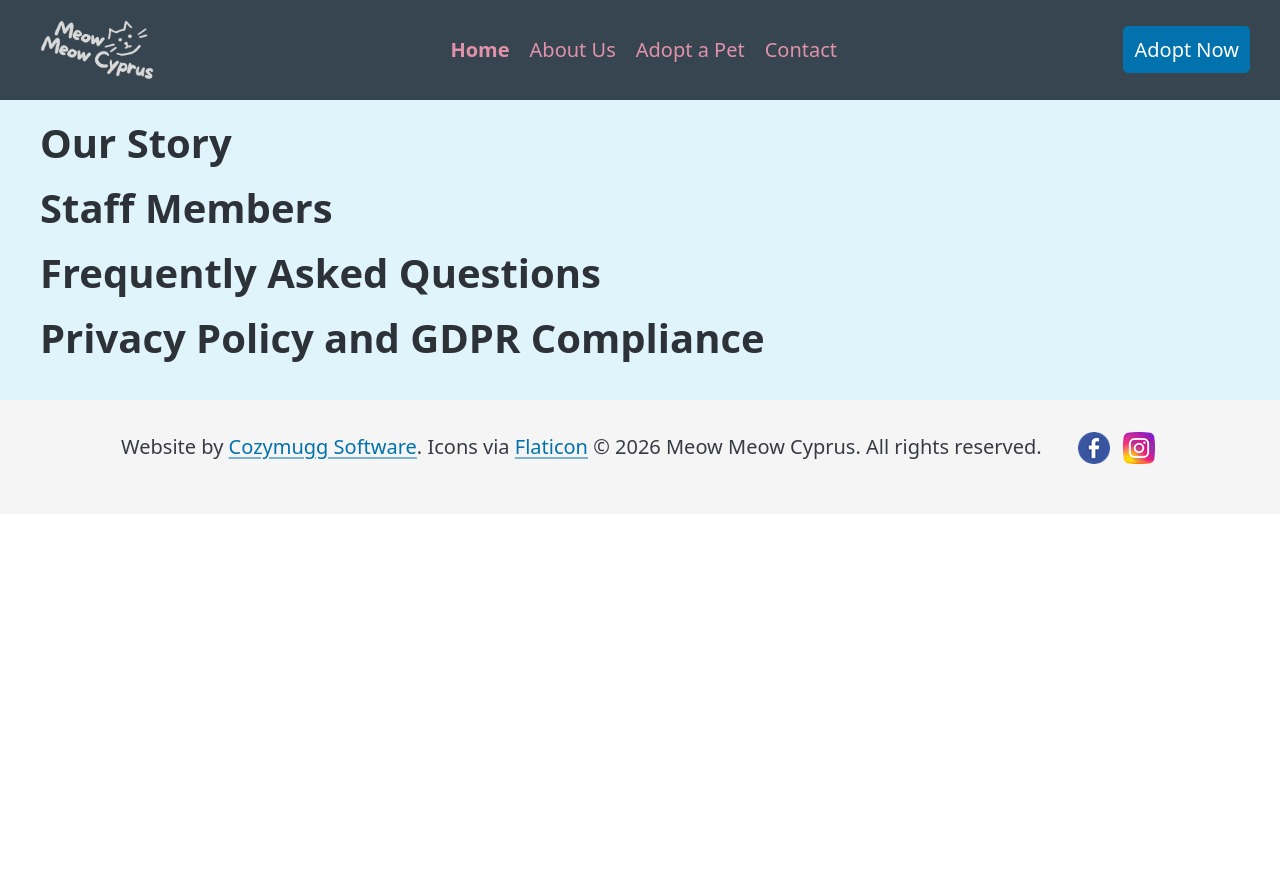
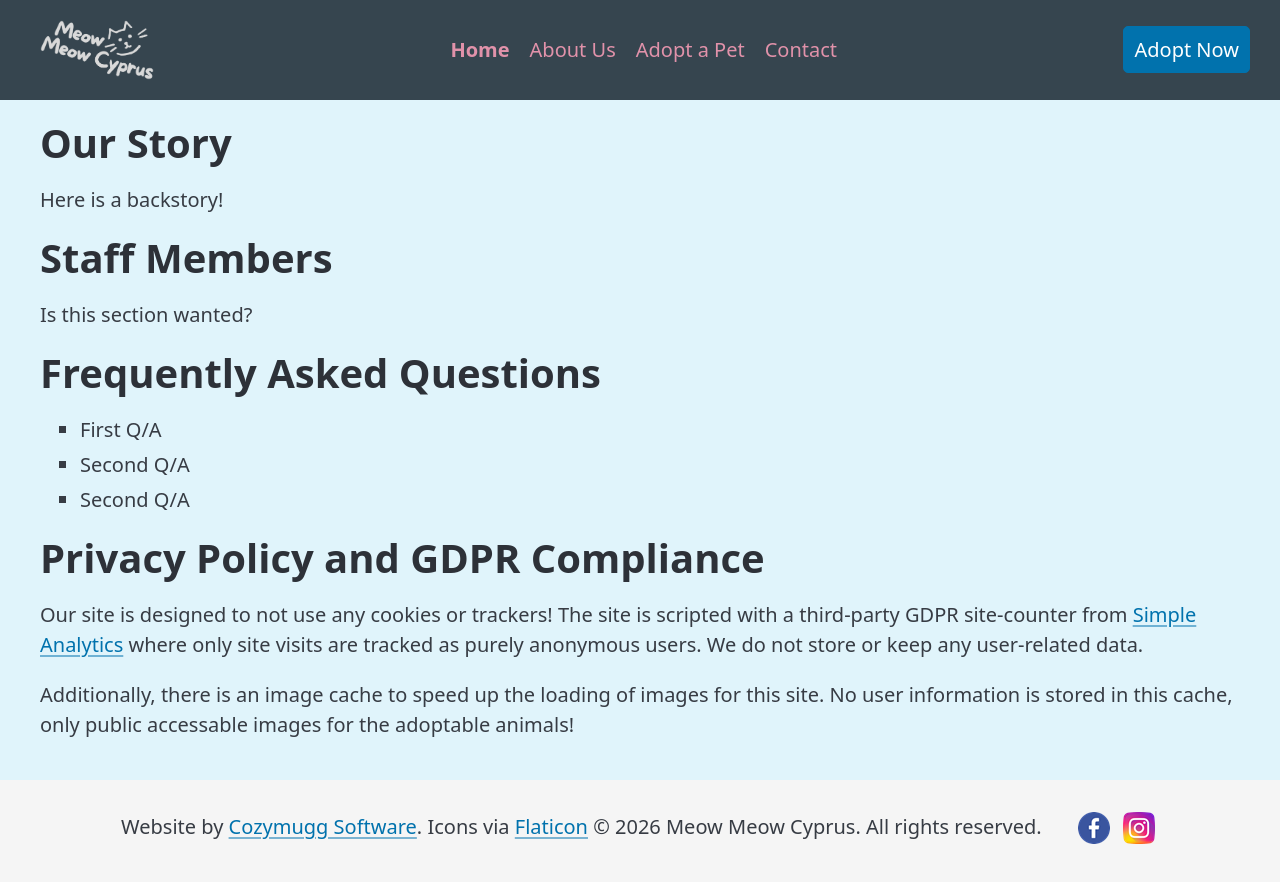
Before and after one commit to HardieParham/Meow-Meow-Cyprus-Site, a website built with Vite: page frontend/about.html in a window 1280 px wide. Before the commit the page ends 800 px from the top, so only its background shows below. Built offline with nearby package versions, Linux system fonts and the light colour scheme.

```diff
--- a/frontend/about.html
+++ b/frontend/about.html
@@ -50,15 +50,26 @@
         <div class="container">
             <section>
                 <h1>Our Story</h1>
+                <p>Here is a backstory!</p>
             </section>
             <section>
                 <h1>Staff Members</h1>
+                <p>Is this section wanted?</p>
             </section>
             <section>
                 <h1>Frequently Asked Questions</h1>
+                <ul>
+                    <li>First Q/A</li>
+                    <li>Second Q/A</li>
+                    <li>Second Q/A</li>
+                </ul>
             </section>
             <section>
                 <h1>Privacy Policy and GDPR Compliance</h1>
+
+                <p>Our site is designed to not use any cookies or trackers! The site is scripted with a third-party GDPR site-counter from <a href="https://www.simpleanalytics.com/eu-hosted-analytics">Simple Analytics</a> where only site visits are tracked as purely anonymous users. We do not store or keep any user-related data.</p>
+
+                <p>Additionally, there is an image cache to speed up the loading of images for this site. No user information is stored in this cache, only public accessable images for the adoptable animals!</p>
             </section>
         </div>
     </main>
```
Also changed, not shown: frontend/index.html (+1 -0 lines).
